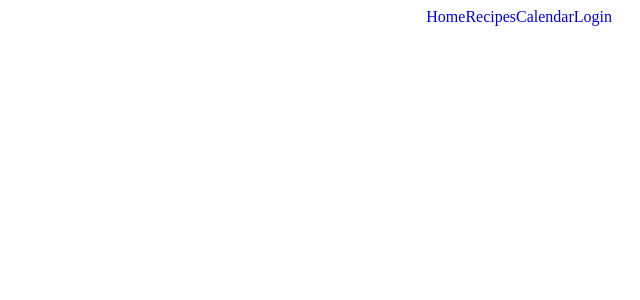
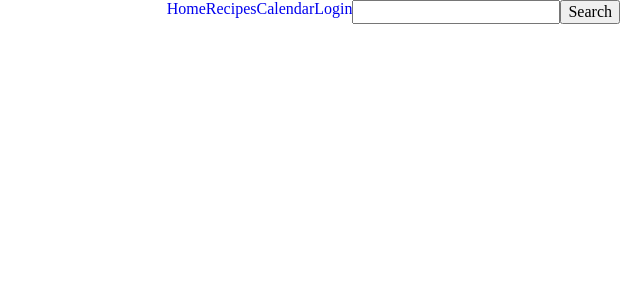
Before and after one commit to williamsjs/grill-master, a React app: page / in a window 1280 px wide. Shown: the top 300 px of the page, without its empty margins (640-1280 px from the left). Built offline with nearby package versions, Linux system fonts and the light colour scheme.

Commit message:
add normalize

```diff
--- a/package.json
+++ b/package.json
@@ -26,5 +26,8 @@
     "webpack": "^4.6.0",
     "webpack-cli": "^2.0.15",
     "webpack-dev-server": "^3.1.3"
+  },
+  "dependencies": {
+    "normalize.css": "^8.0.0"
   }
 }
--- a/src/components/Nav/Nav.js
+++ b/src/components/Nav/Nav.js
@@ -7,6 +7,10 @@ const Nav = () => {
       <li><a href="#">Recipes</a></li>
       <li><a href="#">Calendar</a></li>
       <li><a href="#">Login</a></li>
+      <form>
+        <input type="search" />
+        <button type="submit">Search</button>
+      </form>
     </nav>
   );
 }
--- a/src/index.js
+++ b/src/index.js
@@ -2,6 +2,7 @@ import React from 'react';
 import ReactDOM, { render } from 'react-dom';
 
 import styles from './styles/main.scss';
+import 'normalize.css';
 import App from './components/App/App';
 
 render(<App />, document.getElementById('root'))
```
